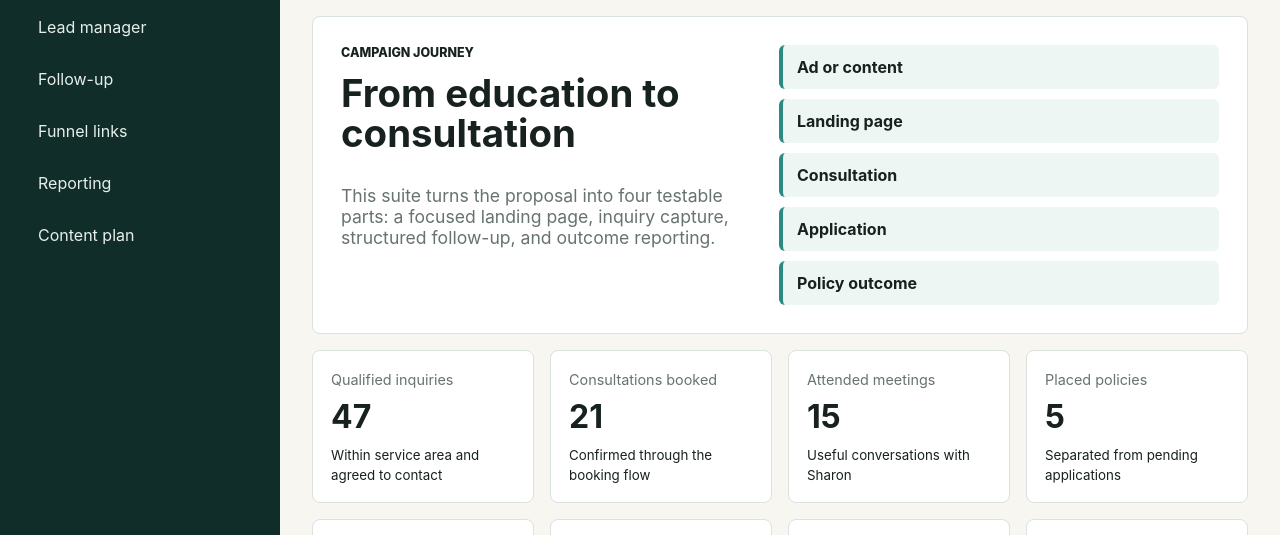
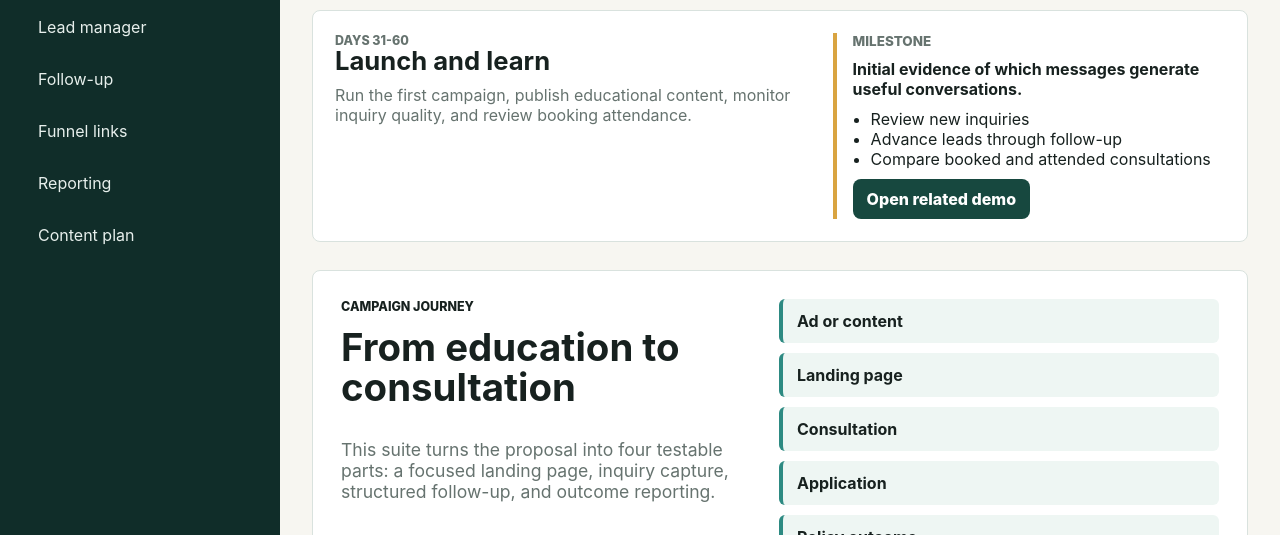
Before and after one commit to calina-miguel/sharon-agency-growth-demo, a website: page index.html in a window 1280 px wide. Shown: the part 195-730 px from the top of the page. Drawn offline with Linux system fonts and the light colour scheme.

Commit message:
Make pilot phase controls interactive

```diff
--- a/app.js
+++ b/app.js
@@ -1,6 +1,34 @@
 const stages = ["New inquiry", "Contacted", "Booked", "Outcome"];
 
+const phases = {
+  foundation: {
+    label: "Days 1-30",
+    title: "Build the foundation",
+    focus: "Audience selection, campaign offer, landing page, tracking, and follow-up setup.",
+    milestone: "Campaign ready to launch with baseline measures recorded.",
+    actions: ["Confirm primary audience", "Prepare landing page and inquiry tracking", "Approve first educational content"],
+    view: "landing"
+  },
+  launch: {
+    label: "Days 31-60",
+    title: "Launch and learn",
+    focus: "Run the first campaign, publish educational content, monitor inquiry quality, and review booking attendance.",
+    milestone: "Initial evidence of which messages generate useful conversations.",
+    actions: ["Review new inquiries", "Advance leads through follow-up", "Compare booked and attended consultations"],
+    view: "workflow"
+  },
+  evaluate: {
+    label: "Days 61-90",
+    title: "Improve and evaluate",
+    focus: "Refine targeting, address follow-up gaps, assess sales outcomes, and estimate acquisition costs.",
+    milestone: "Documented recommendation to expand, adjust, or stop each activity.",
+    actions: ["Inspect acquisition costs", "Separate pending applications from placed policies", "Prepare next-step recommendation"],
+    view: "reporting"
+  }
+};
+
 const state = {
+  selectedPhase: "launch",
   selectedLeadId: 1,
   leads: [
     { id: 1, name: "Maya Chen", email: "maya@example.com", phone: "(555) 014-1189", area: "Plano", source: "Landing page", concern: "Protecting my family", time: "Weekday afternoon", stage: "New inquiry", quality: "Qualified", notes: ["Needs coverage for spouse and two children."], followUps: [{ date: "2026-09-28", type: "Call", note: "Confirm budget range and preferred consultation time." }] },
@@ -34,6 +62,32 @@ const contentIdeas = [
 function showView(id) {
   document.querySelectorAll(".view").forEach((view) => view.classList.toggle("active", view.id === id));
   document.querySelectorAll(".nav-item").forEach((item) => item.classList.toggle("active", item.dataset.view === id));
+}
+
+function renderPhasePanel() {
+  const phase = phases[state.selectedPhase];
+  const panel = document.querySelector("#phase-panel");
+  panel.innerHTML = `
+    <div>
+      <p class="eyebrow">${phase.label}</p>
+      <h2>${phase.title}</h2>
+      <p>${phase.focus}</p>
+    </div>
+    <div class="phase-detail">
+      <span>Milestone</span>
+      <strong>${phase.milestone}</strong>
+      <ul>
+        ${phase.actions.map((action) => `<li>${action}</li>`).join("")}
+      </ul>
+      <button type="button" data-phase-view="${phase.view}">Open related demo</button>
+    </div>
+  `;
+  document.querySelectorAll(".phase").forEach((button) => {
+    const isActive = button.dataset.phase === state.selectedPhase;
+    button.classList.toggle("live", isActive);
+    button.classList.toggle("done", button.dataset.phase === "foundation" && state.selectedPhase !== "foundation");
+    button.setAttribute("aria-pressed", String(isActive));
+  });
 }
 
 function totals() {
@@ -244,6 +298,7 @@ function advanceSelectedLead() {
 }
 
 function refresh() {
+  renderPhasePanel();
   updateOverview();
   renderPipeline();
   renderLeadManager();
@@ -256,6 +311,19 @@ document.querySelectorAll(".nav-item").forEach((button) => {
 
 document.querySelectorAll("[data-open]").forEach((card) => {
   card.addEventListener("click", () => showView(card.dataset.open));
+});
+
+document.querySelectorAll(".phase").forEach((button) => {
+  button.addEventListener("click", () => {
+    state.selectedPhase = button.dataset.phase;
+    renderPhasePanel();
+  });
+});
+
+document.querySelector("#phase-panel").addEventListener("click", (event) => {
+  const button = event.target.closest("[data-phase-view]");
+  if (!button) return;
+  showView(button.dataset.phaseView);
 });
 
 document.querySelector("#booking-form").addEventListener("submit", (event) => {
--- a/index.html
+++ b/index.html
@@ -4,7 +4,7 @@
     <meta charset="utf-8" />
     <meta name="viewport" content="width=device-width, initial-scale=1" />
     <title>Sharon Agency Growth Demos</title>
-    <link rel="stylesheet" href="styles.css?v=20260926-2" />
+    <link rel="stylesheet" href="styles.css?v=20260926-3" />
   </head>
   <body>
     <aside class="sidebar" aria-label="Demo navigation">
@@ -37,11 +37,12 @@
           <h1>Life insurance growth pilot</h1>
         </div>
         <div class="phase-meter" aria-label="90-day delivery phases">
-          <span class="phase done">Days 1-30</span>
-          <span class="phase live">Days 31-60</span>
-          <span class="phase">Days 61-90</span>
+          <button class="phase done" type="button" data-phase="foundation">Days 1-30</button>
+          <button class="phase live" type="button" data-phase="launch">Days 31-60</button>
+          <button class="phase" type="button" data-phase="evaluate">Days 61-90</button>
         </div>
       </section>
+      <section class="phase-panel" id="phase-panel" aria-live="polite"></section>
 
       <section class="view active" id="overview">
         <div class="band split">
@@ -314,6 +315,6 @@
       </section>
     </main>
 
-    <script src="app.js?v=20260926-2"></script>
+    <script src="app.js?v=20260926-3"></script>
   </body>
 </html>
--- a/styles.css
+++ b/styles.css
@@ -159,6 +159,11 @@ h2 {
   white-space: nowrap;
 }
 
+.phase:hover {
+  border-color: var(--teal);
+  color: var(--forest);
+}
+
 .phase.done {
   color: var(--forest);
   border-color: #96b7ad;
@@ -168,6 +173,56 @@ h2 {
   color: #17211f;
   background: var(--gold);
   border-color: var(--gold);
+}
+
+.phase-panel {
+  display: grid;
+  grid-template-columns: minmax(0, 1.1fr) minmax(280px, 0.9fr);
+  gap: 18px;
+  margin-top: 22px;
+  padding: 22px;
+  background: var(--panel);
+  border: 1px solid var(--line);
+  border-radius: 8px;
+}
+
+.phase-panel h2 {
+  font-size: clamp(1.35rem, 2vw, 2rem);
+  margin-bottom: 10px;
+}
+
+.phase-panel p {
+  color: var(--muted);
+  margin-bottom: 0;
+}
+
+.phase-detail {
+  display: grid;
+  gap: 10px;
+  border-left: 4px solid var(--gold);
+  padding-left: 16px;
+}
+
+.phase-detail span {
+  color: var(--muted);
+  font-size: 0.84rem;
+  font-weight: 800;
+  text-transform: uppercase;
+}
+
+.phase-detail ul {
+  margin: 0;
+  padding-left: 18px;
+}
+
+.phase-detail button {
+  justify-self: start;
+  min-height: 40px;
+  padding: 0 14px;
+  border-radius: 8px;
+  background: var(--forest);
+  color: #ffffff;
+  font-weight: 800;
 }
 
 .view {
@@ -630,6 +685,10 @@ textarea {
     flex-direction: column;
   }
 
+  .phase-panel {
+    grid-template-columns: 1fr;
+  }
+
   .lead-workspace,
   .funnel-builder {
     grid-template-columns: 1fr;
```
Also changed, not shown: dist/app.js, dist/index.html, dist/styles.css.
